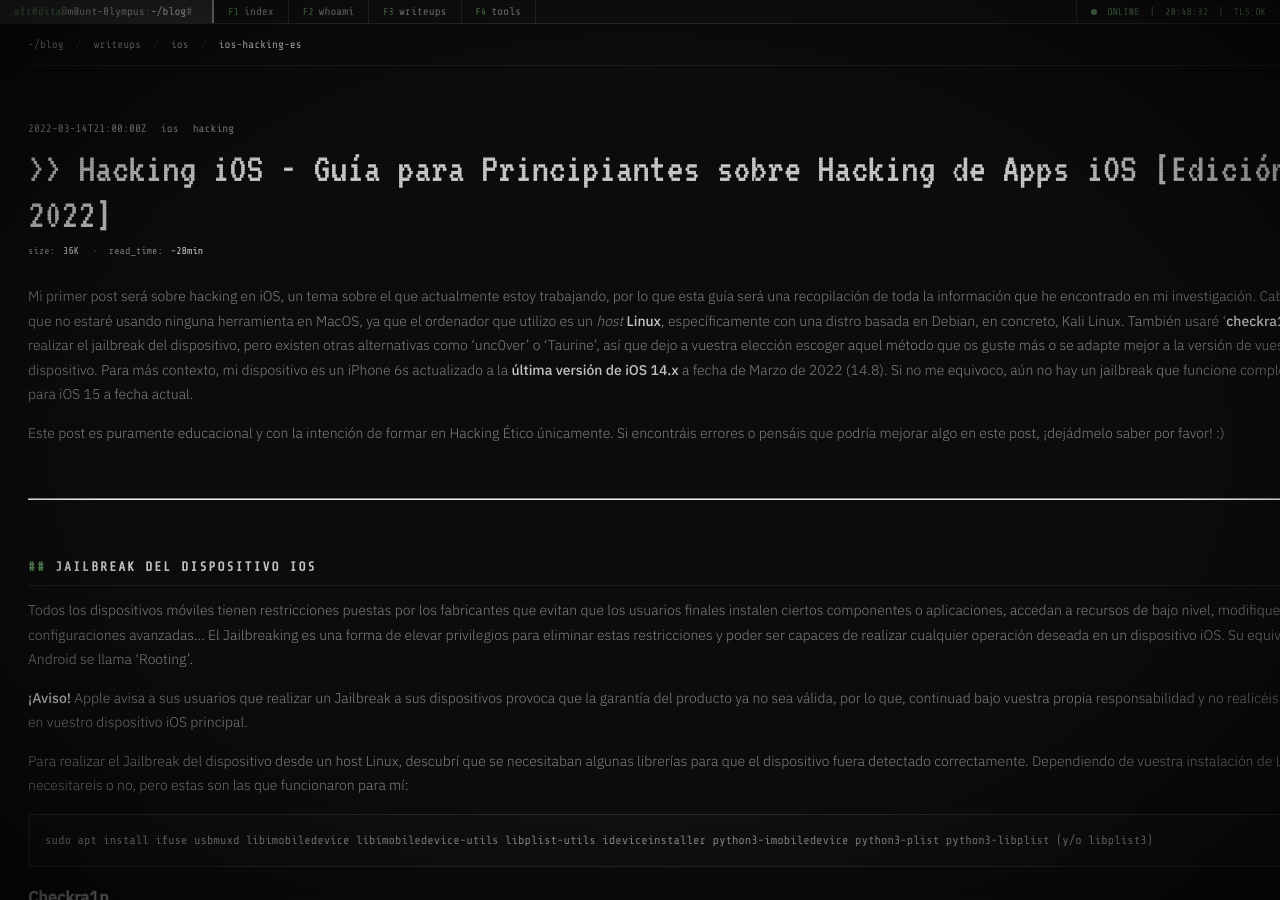
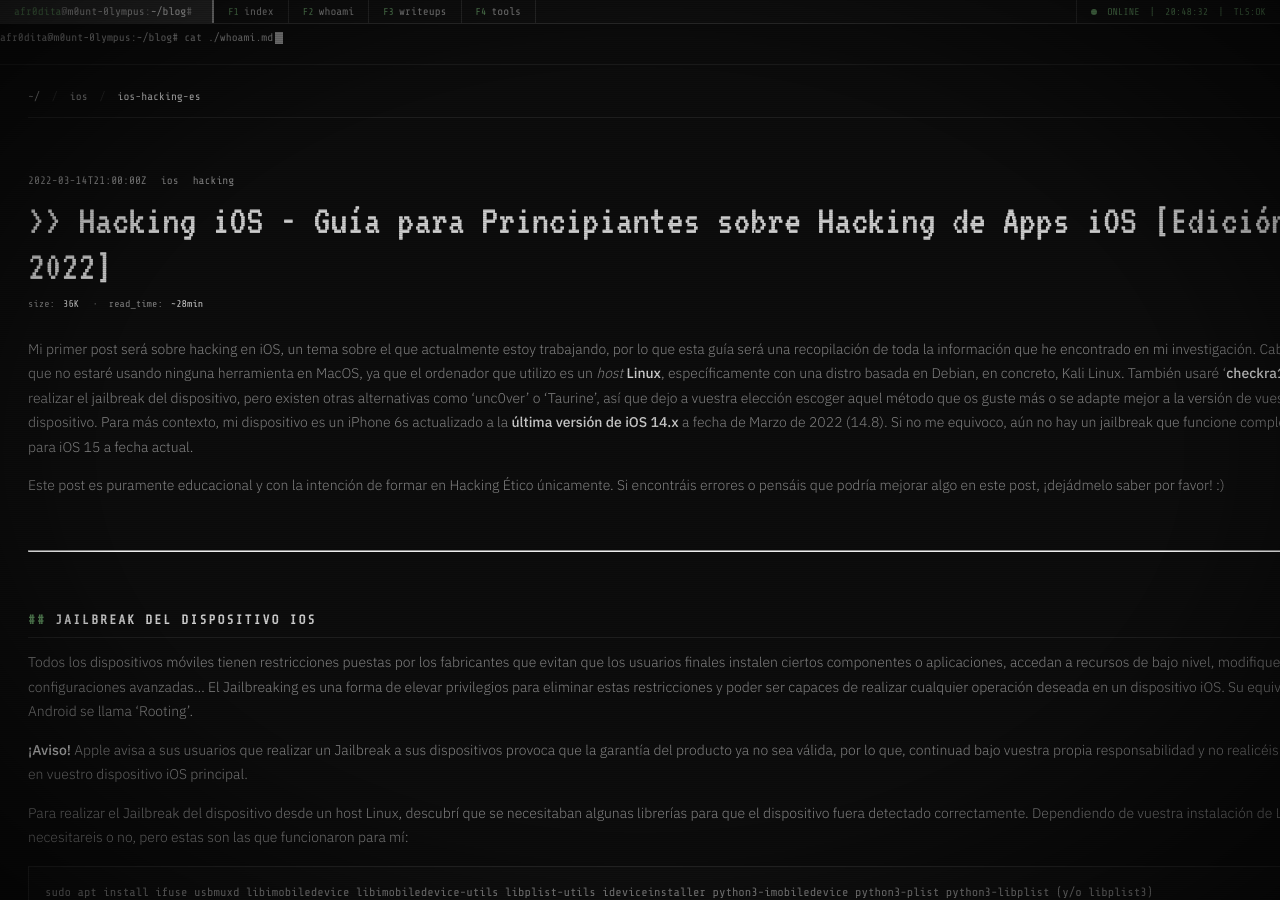
Before and after one commit to martabyte/martabyte.github.io, a Jekyll site: the page built from _posts/2022-03-14-ios-hacking-es.markdown, in a window 1280 px wide and 900 px high. Built offline with Jekyll 4.4.1, drawn with Linux system fonts in a browser that asks for light colours.

Commit message:
Update post.html

```diff
--- a/_layouts/post.html
+++ b/_layouts/post.html
@@ -2,12 +2,17 @@
 layout: default
 ---
 
+<div class="main" style="max-width: 100%;">
+  <div class="page-header" style="grid-column: 1 / -1">
+    <!--<div class="page-title">whoami</div>-->
+    <div class="page-subtitle mono">
+      afr0dita@m0unt-0lympus:~/blog# cat ./whoami.md<span class="cursor"></span>
+    </div>
+  </div>
+
   <div class="wrapper post-wrapper">
-
     <div class="breadcrumb mono">
-    <a href="{{ '/' | relative_url }}">~/blog</a>
-    <span class="sep">/</span>
-    <a href="{{ '/writeups' | relative_url }}">writeups</a>
+      <a href="{{ '/' | relative_url }}">~/</a>
       <span class="sep">/</span>
       {% for tag in page.tags limit:1 %}
       <a href="/tags/{{ tag }}">{{ tag }}</a>
@@ -113,3 +118,4 @@ layout: default
     toc.appendChild(item);
   });
 </script>
+</div>
```
Lines whose indentation alone changed are shown as unchanged.
